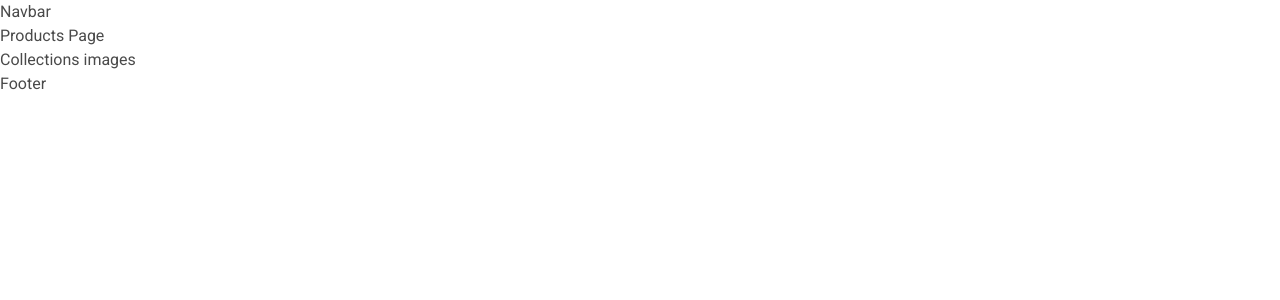
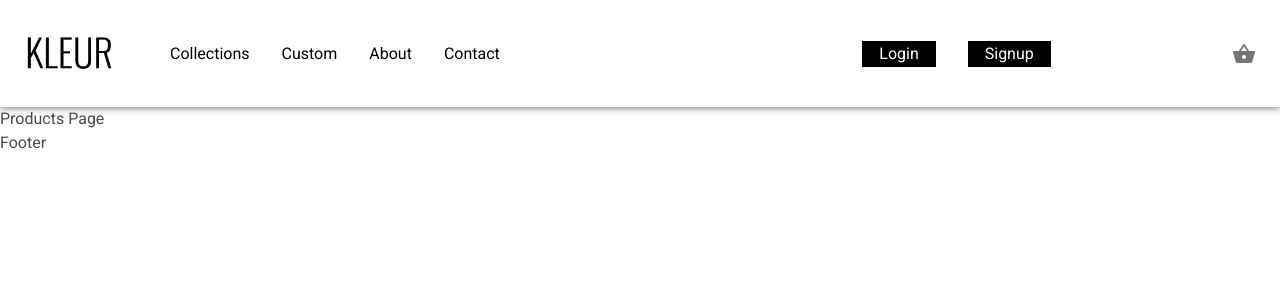
Before and after one commit to Mehcanic/project-3-frontend, a React (Vite) app: page /products in a window 1280 px wide. Shown: the top 300 px of the page. Built offline with nearby package versions, Linux system fonts and the light colour scheme.

Commit message:
finishing off navbar Links

```diff
--- a/index.html
+++ b/index.html
@@ -6,6 +6,7 @@
   <link rel="icon" type="image/svg+xml" href="/vite.svg" />
   <meta name="viewport" content="width=device-width, initial-scale=1.0" />
   <link rel="stylesheet" href="https://fonts.googleapis.com/css?family=Roboto:300,400,500,700&display=swap" />
+  <link  rel="stylesheet" href="https://fonts.googleapis.com/css2?family=Open+Sans:wght@300;400;500&display=swap">
   <title>React</title>
 </head>
 
--- a/package.json
+++ b/package.json
@@ -9,6 +9,8 @@
     "preview": "vite preview"
   },
   "dependencies": {
+    "@emotion/react": "^11.10.5",
+    "@emotion/styled": "^11.10.5",
     "@fontsource/roboto": "^4.5.8",
     "@mui/icons-material": "^5.11.0",
     "@mui/material": "^5.11.3",
--- a/src/App.tsx
+++ b/src/App.tsx
@@ -14,7 +14,9 @@ import Footer from "./components/Footer"
 function App() {
   return (
     <Router>
-      <Navbar />
+      <header>
+        <Navbar />
+      </header>
       <main>
         <Routes>
           <Route path="/" element={<Home />} />
@@ -25,7 +27,9 @@ function App() {
           <Route path="/checkout" element={<Checkout />} />
         </Routes>
       </main>
-      <Footer />
+      <footer>
+        <Footer />
+      </footer>
     </Router>
   )
 }
--- a/src/components/About.tsx
+++ b/src/components/About.tsx
@@ -1,4 +1,6 @@
-import React from "react";
+import React, { useRef } from "react";
+
+import './About.css'
 
 function About() {
   return <h1>About Us</h1>
--- a/src/components/Navbar.tsx
+++ b/src/components/Navbar.tsx
@@ -1,7 +1,204 @@
-import React from "react";
+import React from 'react';
+import AppBar from '@mui/material/AppBar';
+import Box from '@mui/material/Box';
+import Toolbar from '@mui/material/Toolbar';
+import IconButton from '@mui/material/IconButton';
+import Typography from '@mui/material/Typography';
+import Menu from '@mui/material/Menu';
+import MenuIcon from '@mui/icons-material/Menu';
+import Tooltip from '@mui/material/Tooltip';
+import Avatar from '@mui/material/Avatar';
+import Container from '@mui/material/Container';
+import MenuItem from '@mui/material/MenuItem';
+import ShoppingBasketIcon from '@mui/icons-material/ShoppingBasket';
 
-function Navbar() {
-  return <h1>Navbar</h1>
+import { Link } from "react-router-dom";
+
+
+const pagesAll = ['Products', 'Custom', 'About', 'Contact', 'Login', 'Signup'];
+const basket = ['product1', 'product2', 'product3'];
+
+function NavBar() {
+  const [navMenu, setNavMenu] = React.useState<null | HTMLElement>(null);
+  const [basketItems, setBasketItems] = React.useState<null | HTMLElement>(null);
+
+  const handleOpenNavMenu = (event: React.MouseEvent<HTMLElement>) => {
+    setNavMenu(event.currentTarget);
+  };
+
+  const handleOpenUserMenu = (event: React.MouseEvent<HTMLElement>) => {
+    setBasketItems(event.currentTarget);
+  };
+
+  const handleCloseNavMenu = () => {
+    setNavMenu(null);
+  };
+
+  const handleCloseUserMenu = () => {
+    setBasketItems(null);
+  };
+
+  const pageStyle = {
+    margin: "1rem",
+    textDecoration: "none",
+    color: 'black',
+  };
+
+  const navbarStyle = {
+    backgroundColor: "white"
+  }
+
+  const basketStyle = {
+    // fontSize: "large"
+  }
+
+  const logSignStyle = {
+    margin: "1rem",
+    padding: "0 1rem",
+    border: "1px solid black",
+    color: 'white',
+    backgroundColor: "black",
+  }
+
+  return (
+    <AppBar position="static">
+      <Container maxWidth="xl" style={navbarStyle}>
+        <Toolbar disableGutters >
+
+          {/* Logo for large window */}
+          <Box sx={{ display: { xs: 'none', md: 'flex' }, mr: 5 }}>
+            <Link to='/'>
+              <img style={{ height: '100px', paddingTop: '10px' }} src="src/images/kleur-logo.png" alt="logoImage" />
+            </Link>
+          </Box>
+
+          {/* Burger menu for mobile */}
+          <Box sx={{ flexGrow: 1, display: { xs: 'flex', md: 'none' }, color: "black" }}>
+            <IconButton
+              size="large"
+              aria-label="account of current user"
+              aria-controls="menu-appbar"
+              aria-haspopup="true"
+              onClick={handleOpenNavMenu}
+              color="inherit"
+            >
+              <MenuIcon />
+            </IconButton>
+            <Menu
+              id="menu-appbar"
+              anchorEl={navMenu}
+              anchorOrigin={{
+                vertical: 'bottom',
+                horizontal: 'left',
+              }}
+              keepMounted
+              transformOrigin={{
+                vertical: 'top',
+                horizontal: 'left',
+              }}
+              open={Boolean(navMenu)}
+              onClose={handleCloseNavMenu}
+              sx={{
+                display: { xs: 'block', md: 'none' },
+              }}
+            >
+              {pagesAll.map((page) => (
+                <MenuItem key={page} onClick={handleCloseNavMenu}>
+                  <Typography textAlign="center">{page}</Typography>
+                </MenuItem>
+              ))}
+            </Menu>
+          </Box>
+
+          {/* Logo for mobile */}
+          <Box sx={{ display: { xs: 'flex', md: 'none' }, mr: 3 }}>
+            <Link to='/'>
+              <img style={{ height: '100px', paddingTop: '10px' }} src="src/images/kleur-logo.png" alt="logoImage" />
+            </Link>
+          </Box>
+
+          <Box sx={{ flexGrow: 1, display: { xs: 'none', md: 'flex' } }}>
+            <Link to='/products' style={pageStyle}>Collections</Link>
+            <Link to='/custom' style={pageStyle}>Custom</Link>
+            <Link to='/about' style={pageStyle}>About</Link>
+            <Link to='/contact' style={pageStyle}>Contact</Link>
+          </Box>
+          <Box sx={{ flexGrow: 0.5, display: { xs: 'none', md: 'flex' } }}>
+            <Link to='/login' style={logSignStyle}>Login</Link>
+            <Link to='/signup' style={logSignStyle}>Signup</Link>
+          </Box>
+
+          <Box sx={{ flexGrow: 0 }}>
+            <Tooltip title="Open settings">
+              <IconButton onClick={handleOpenUserMenu} sx={{ p: 0 }}>
+                <ShoppingBasketIcon style={basketStyle} />
+              </IconButton>
+            </Tooltip>
+            <Menu
+              sx={{ mt: '45px' }}
+              id="menu-appbar"
+              anchorEl={basketItems}
+              anchorOrigin={{
+                vertical: 'top',
+                horizontal: 'right',
+              }}
+              keepMounted
+              transformOrigin={{
+                vertical: 'top',
+                horizontal: 'right',
+              }}
+              open={Boolean(basketItems)}
+              onClose={handleCloseUserMenu}
+            >
+              {basket.map((basket) => (
+                <MenuItem key={basket} onClick={handleCloseUserMenu}>
+                  <Typography textAlign="center">{basket}</Typography>
+                </MenuItem>
+              ))}
+            </Menu>
+          </Box>
+        </Toolbar>
+      </Container>
+    </AppBar>
+  )
 }
 
-export default Navbar
+export default NavBar
+
+
+
+
+
+
+
+
+
+
+
+
+{/* <Box sx={{ flexGrow: 1, display: { xs: 'none', md: 'flex' } }}>
+            {pagesItems.map((page) => (
+              <Link key={page} to={page}>
+                <Button
+                  key={page}
+                  onClick={handleCloseNavMenu}
+                  sx={{ my: 2, color: 'white', display: 'block', }}>
+                  {page}
+                </Button>
+              </Link>
+            ))}
+          </Box>
+
+
+          <Box sx={{ flexGrow: 0, display: { xs: 'none', md: 'flex' } }}>
+            {pagesUser.map((page) => (
+              <Link key={page} to={page}>
+                <Button
+                  key={page}
+                  onClick={handleCloseNavMenu}
+                  sx={{ my: 2, color: 'white', display: 'block' }}>
+                  {page}
+                </Button>
+              </Link>
+            ))}
+          </Box> */}
--- a/src/pages/Home.tsx
+++ b/src/pages/Home.tsx
@@ -1,7 +1,15 @@
 import React from "react";
+import About from "../components/About";
 
 function Home() {
-  return <h1>Home Page</h1>
+  return (
+    <>
+      <h1>Home Page</h1>
+    </>
+
+  )
+
+
 }
 
 export default Home
--- a/src/pages/Products.tsx
+++ b/src/pages/Products.tsx
@@ -3,10 +3,10 @@ import CollectionsHero from "../components/CollectionsHero";
 
 function Products() {
   return (
-    <React.Fragment>
+
       <h1>Products Page</h1>
-      <CollectionsHero />
-    </React.Fragment>
+
+
 
   )
 
```
Also changed, not shown: src/images/kleur-logo.png (added), 1 other file (tests, documents, lock files or other folders).
